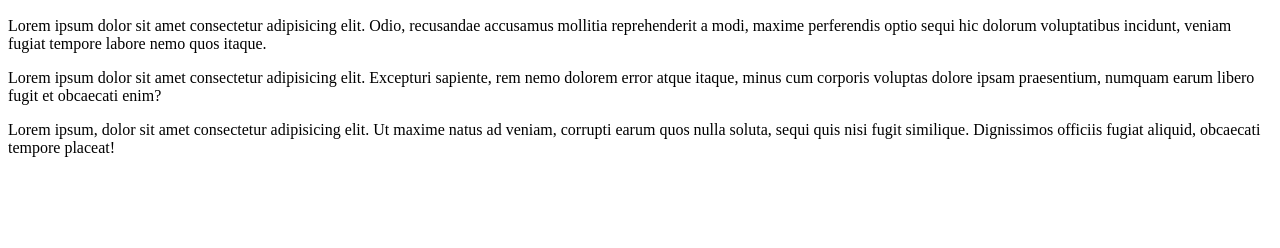
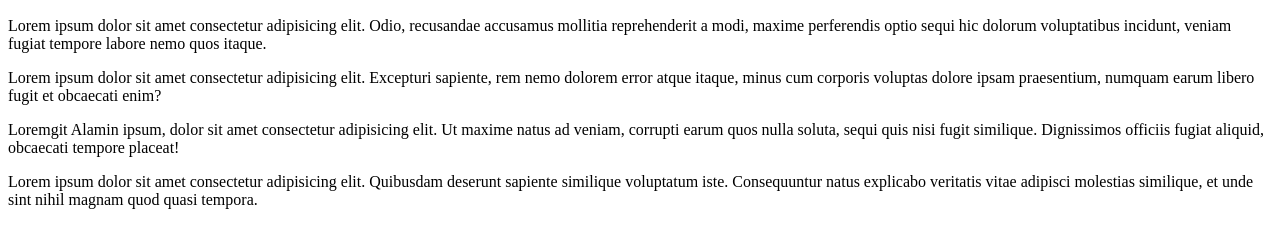
Before and after one commit to umm4me/my-first-repo, a plain HTML site: page index.html in a window 1280 px wide. Shown: the part 110-358 px from the top of the page. Drawn offline with Linux system fonts and the light colour scheme.

Commit message:
added lorem

```diff
--- a/index.html
+++ b/index.html
@@ -13,7 +13,13 @@
         Lorem ipsum dolor sit amet consectetur adipisicing elit. Odio, recusandae accusamus mollitia reprehenderit a modi, maxime perferendis optio sequi hic dolorum voluptatibus incidunt, veniam fugiat tempore labore nemo quos itaque.
     </p>
     <p>Lorem ipsum dolor sit amet consectetur adipisicing elit. Excepturi sapiente, rem nemo dolorem error atque itaque, minus cum corporis voluptas dolore ipsam praesentium, numquam earum libero fugit et obcaecati enim?</p>
-    <p>Lorem ipsum, dolor sit amet consectetur adipisicing elit. Ut maxime natus ad veniam, corrupti earum quos nulla soluta, sequi quis nisi fugit similique. Dignissimos officiis fugiat aliquid, obcaecati tempore placeat!</p>
+    <p>Loremgit Alamin ipsum, dolor sit amet consectetur adipisicing elit. Ut maxime natus ad veniam, corrupti earum quos nulla soluta, sequi quis nisi fugit similique. Dignissimos officiis fugiat aliquid, obcaecati tempore placeat!</p>
+ <div>
+     <p>
+         Lorem ipsum dolor sit amet consectetur adipisicing elit. Quibusdam deserunt sapiente similique voluptatum iste. Consequuntur natus explicabo veritatis vitae adipisci molestias similique, et unde sint nihil magnam quod quasi tempora.
+
+     </p>
+ </div>
 
 </body>
 </html>
```
